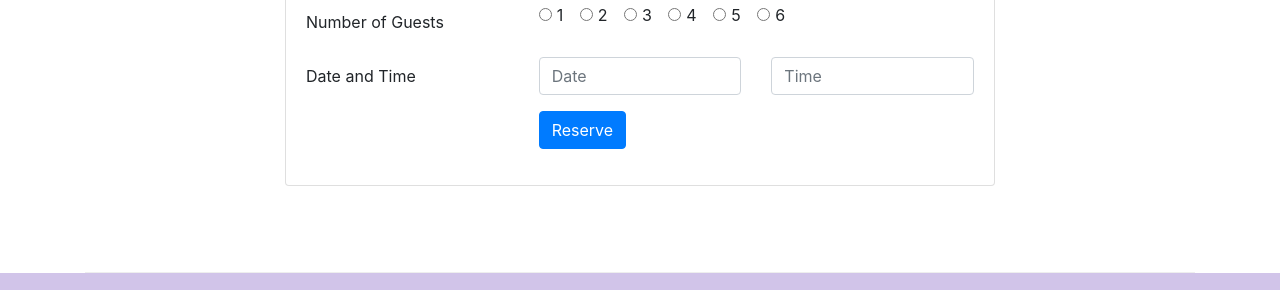
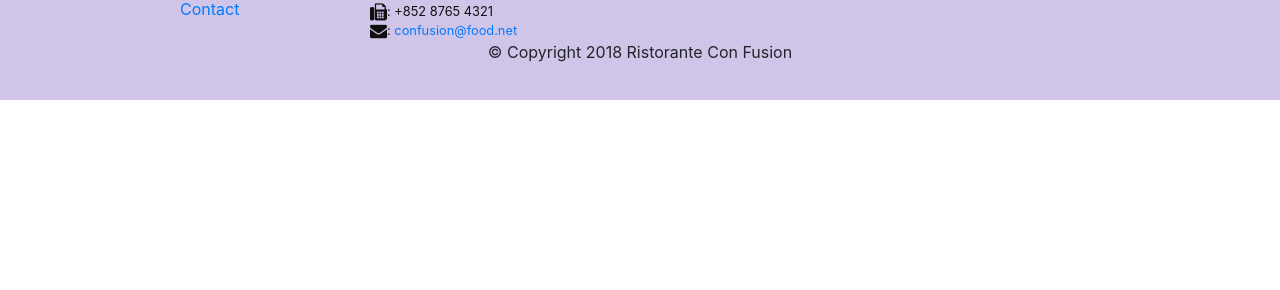
Before and after one commit to jaleonro/Front-End-Web-UI-Frameworks-and-Tools-Bootstrap-4-Coursera, a website: page index.html in a window 1280 px wide. Shown: the part 2062-2352 px from the top of the page. After the commit the page ends 2162 px from the top, so only its background shows below. Drawn offline with nearby package versions, Linux system fonts and the light colour scheme.

Commit message:
Bootstrap JQuery

```diff
--- a/css/styles.css
+++ b/css/styles.css
@@ -57,3 +57,10 @@ body{
     left: 0;
     min-height: 300px;
 }
+
+#carouselButton {
+    right:0px;
+    position: absolute;
+    bottom: 0px;
+    z-index: 1;
+}
--- a/index.html
+++ b/index.html
@@ -213,6 +213,14 @@
                     <a class="carousel-control-next" href="#mycarousel" role="button" data-slide="next">
                         <span class="carousel-control-next-icon"></span>
                     </a>
+                    <div class="btn-group" id="carouselButton">
+                        <button class="btn btn-danger btn-sm" id="carousel-pause">
+                            <span class="fa fa-pause"></span>
+                        </button>
+                        <button class="btn btn-danger btn-sm" id="carousel-play">
+                            <span class="fa fa-play"></span>
+                        </button>
+                    </div>
                 </div>
              </div>
         </div>
@@ -273,64 +281,6 @@
                 </div>
             </div>
         </div>
-
-        <div class="row row-content" id="ReserveForm">
-            <div class="col-12 col-sm-8 offset-sm-2">
-                <div class="card">
-                    <h3 class="card-header bg-warning text-white">
-                      Reserve a table
-                    </h3>
-                    <div class="card-body">
-                        <form>
-                            <div class="form-group row">
-                                <label for="guestsNumber" class="col-md-4 col-form-label">Number of Guests</label>
-                                <div class="col-md-8">
-                                    <div class="form-check form-check-inline">
-                                        <input class="form-check-input" type="radio" name="inlineRadioOptions" id="inlineRadio1" value="1">
-                                        <label class="form-check-label" for="inlineRadio1">1</label>
-                                    </div>
-                                    <div class="form-check form-check-inline">
-                                        <input class="form-check-input" type="radio" name="inlineRadioOptions" id="inlineRadio2" value="2">
-                                        <label class="form-check-label" for="inlineRadio2">2</label>
-                                    </div>
-                                    <div class="form-check form-check-inline">
-                                        <input class="form-check-input" type="radio" name="inlineRadioOptions" id="inlineRadio3" value="3">
-                                        <label class="form-check-label" for="inlineRadio3">3</label>
-                                    </div>
-                                    <div class="form-check form-check-inline">
-                                        <input class="form-check-input" type="radio" name="inlineRadioOptions" id="inlineRadio4" value="4">
-                                        <label class="form-check-label" for="inlineRadio4">4</label>
-                                    </div>
-                                    <div class="form-check form-check-inline">
-                                        <input class="form-check-input" type="radio" name="inlineRadioOptions" id="inlineRadio5" value="5">
-                                        <label class="form-check-label" for="inlineRadio5">5</label>
-                                    </div>
-                                    <div class="form-check form-check-inline">
-                                        <input class="form-check-input" type="radio" name="inlineRadioOptions" id="inlineRadio6" value="6">
-                                        <label class="form-check-label" for="inlineRadio6">6</label>
-                                    </div>
-                                </div>
-                            </div>
-                            <div class="form-group row">
-                                <label for="lastname" class="col-md-4 col-form-label">Date and Time</label>
-                                <div class="col-md-4">
-                                    <input type="text" class="form-control" id="Date" name="Date" placeholder="Date">
-                                </div>
-                                <div class="col-md-4">
-                                    <input type="text" class="form-control" id="Time" name="Time" placeholder="Time">
-                                </div>
-                            </div>
-                            <div class="form-group row">
-                                <div class="offset-md-4 col-md-8">
-                                    <button type="submit" class="btn btn-primary">Reserve</button>
-                                </div>
-                            </div>
-                        </form>
-                    </div>
-                </div>
-            </div>
-        </div>
-
     </div>
 
     <footer class="footer">
@@ -379,6 +329,17 @@
     <script src="node_modules/jquery/dist/jquery.slim.min.js"></script>
     <script src="node_modules/popper.js/dist/umd/popper.min.js"></script>
     <script src="node_modules/bootstrap/dist/js/bootstrap.min.js"></script>
+    <script>
+        $(document).ready(function(){
+            $("#mycarousel").carousel( { interval: 3000 } );
+            $("#carousel-pause").click(function(){
+                $("#mycarousel").carousel('pause');
+            });
+            $("#carousel-play").click(function(){
+                $("#mycarousel").carousel('cycle');
+            });
+        });
+    </script>
 </body>
 
 </html>
```
